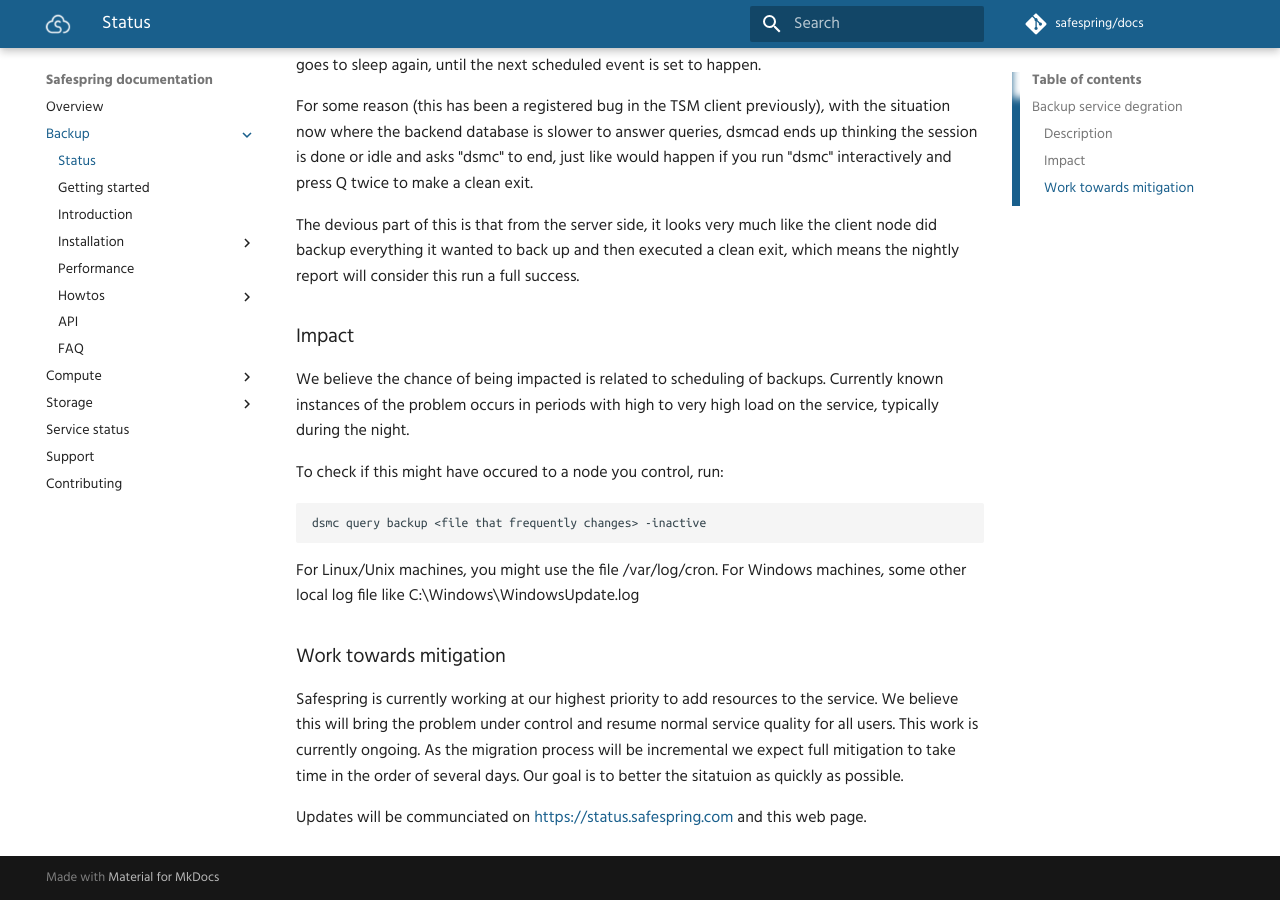
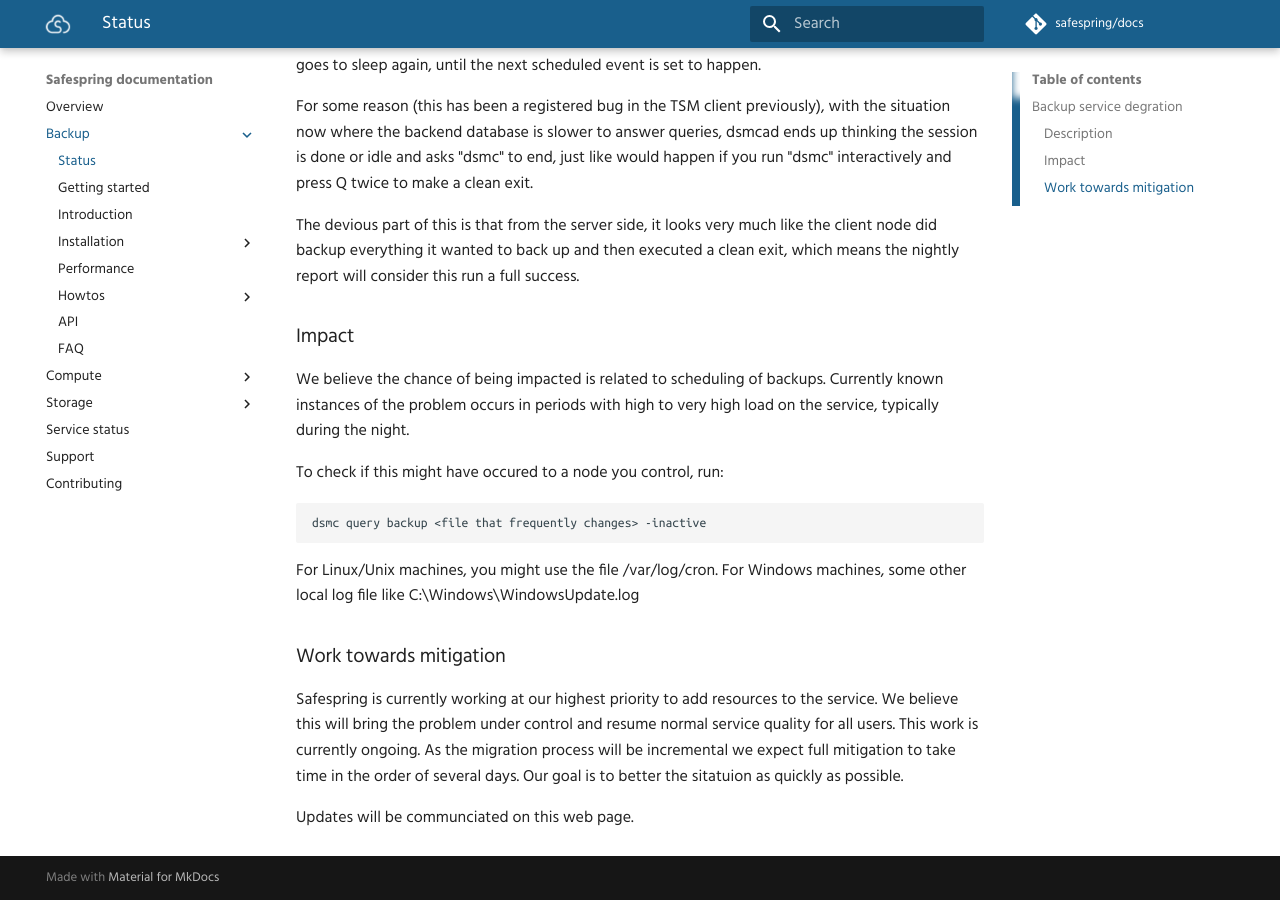
Before and after one commit to safespring/docs, an MkDocs documentation site: the page built from content/backup/status.md, in a window 1280 px wide and 900 px high, scrolled down 559 px. Built offline with MkDocs 1.6.1 and Material for MkDocs 9.7.7, drawn with Linux system fonts in a browser that asks for light colours; comment, search, counter and statistics services are not loaded; old or Windows-style settings are respelled for this version of MkDocs.

Commit message:
Updates only on docs for now

```diff
--- a/content/backup/status.md
+++ b/content/backup/status.md
@@ -52,5 +52,4 @@ service quality for all users. This work is currently ongoing. As the migration
 process will be incremental we expect full mitigation to take time in the order
 of several days. Our goal is to better the sitatuion as quickly as possible.
 
-Updates will be communciated on https://status.safespring.com and this web
-page.
+Updates will be communciated on this web page.
```
